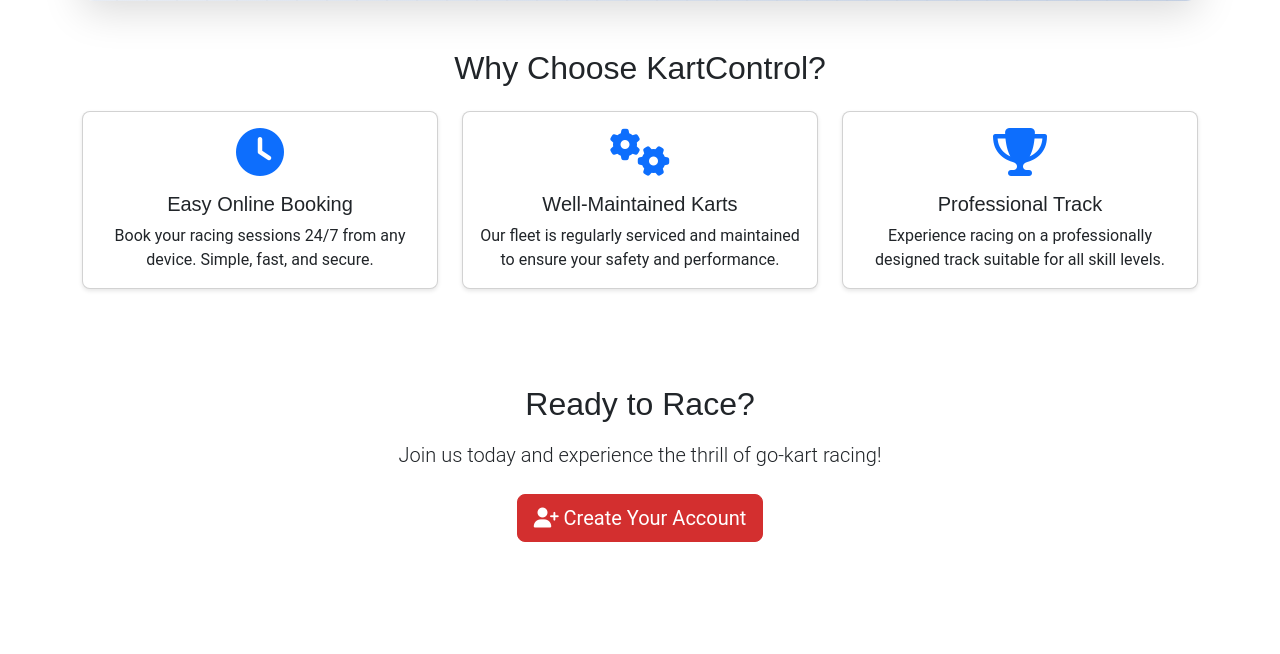
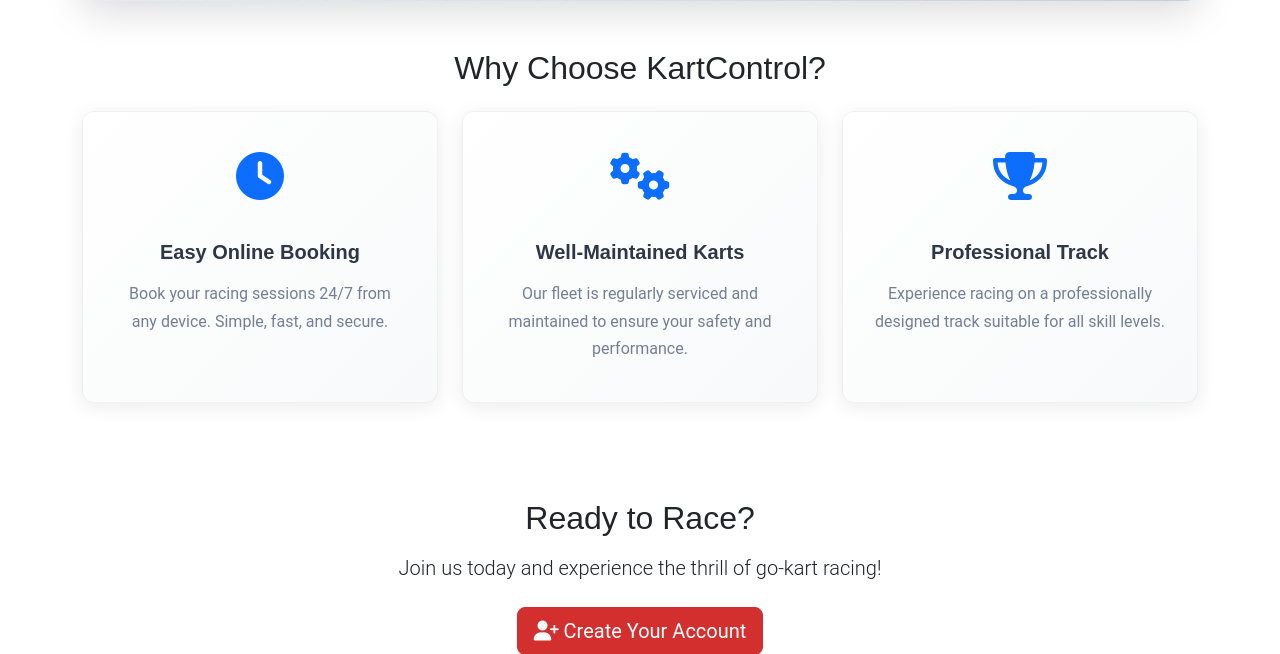
Before and after one commit to antfildes10/Project-4, a Django app: page / in a window 1280 px wide. Shown: the part 514-1168 px from the top of the page. Run offline with Django 5.2, Linux system fonts and the light colour scheme; data that the repository does not hold is empty.

Commit message:
style(home): enhance features section with modern card design
- Add subtle gradient backgrounds to feature cards
- Improve card shadows for depth perception
- Add icon scale and rotate animation on hover
- Enhance typography with better colors and weights
- Increase card padding for better spacing
- Improve card hover lift effect
- Add smooth transitions for all animations

🤖 Generated with [Claude Code](https://claude.com/claude-code)

Co-Authored-By: Claude <noreply@anthropic.com>

```diff
--- a/static/css/style.css
+++ b/static/css/style.css
@@ -68,16 +68,48 @@ h6 {
 
 /* Cards */
 .card {
-  border-radius: 8px;
-  box-shadow: 0 2px 4px rgba(0, 0, 0, 0.1);
+  border-radius: 12px;
+  box-shadow: 0 4px 20px rgba(0, 0, 0, 0.08);
   transition:
-    transform 0.2s,
-    box-shadow 0.2s;
+    transform 0.3s ease,
+    box-shadow 0.3s ease;
+  border: none;
+  overflow: hidden;
 }
 
 .card:hover {
-  transform: translateY(-5px);
-  box-shadow: 0 4px 8px rgba(0, 0, 0, 0.15);
+  transform: translateY(-8px);
+  box-shadow: 0 12px 35px rgba(0, 0, 0, 0.15);
+}
+
+/* Features Section Cards */
+.features-section .card {
+  background: linear-gradient(135deg, #ffffff 0%, #f8f9fa 100%);
+  border: 1px solid rgba(0, 0, 0, 0.05);
+}
+
+.features-section .card-body {
+  padding: 2.5rem 2rem;
+}
+
+.features-section .card .fa-3x {
+  transition: transform 0.3s ease;
+}
+
+.features-section .card:hover .fa-3x {
+  transform: scale(1.1) rotate(5deg);
+}
+
+.features-section .card-title {
+  font-weight: 700;
+  color: #2d3748;
+  margin-top: 1.5rem;
+  margin-bottom: 1rem;
+}
+
+.features-section .card-text {
+  color: #718096;
+  line-height: 1.7;
 }
 
 /* Status Badges */
```
